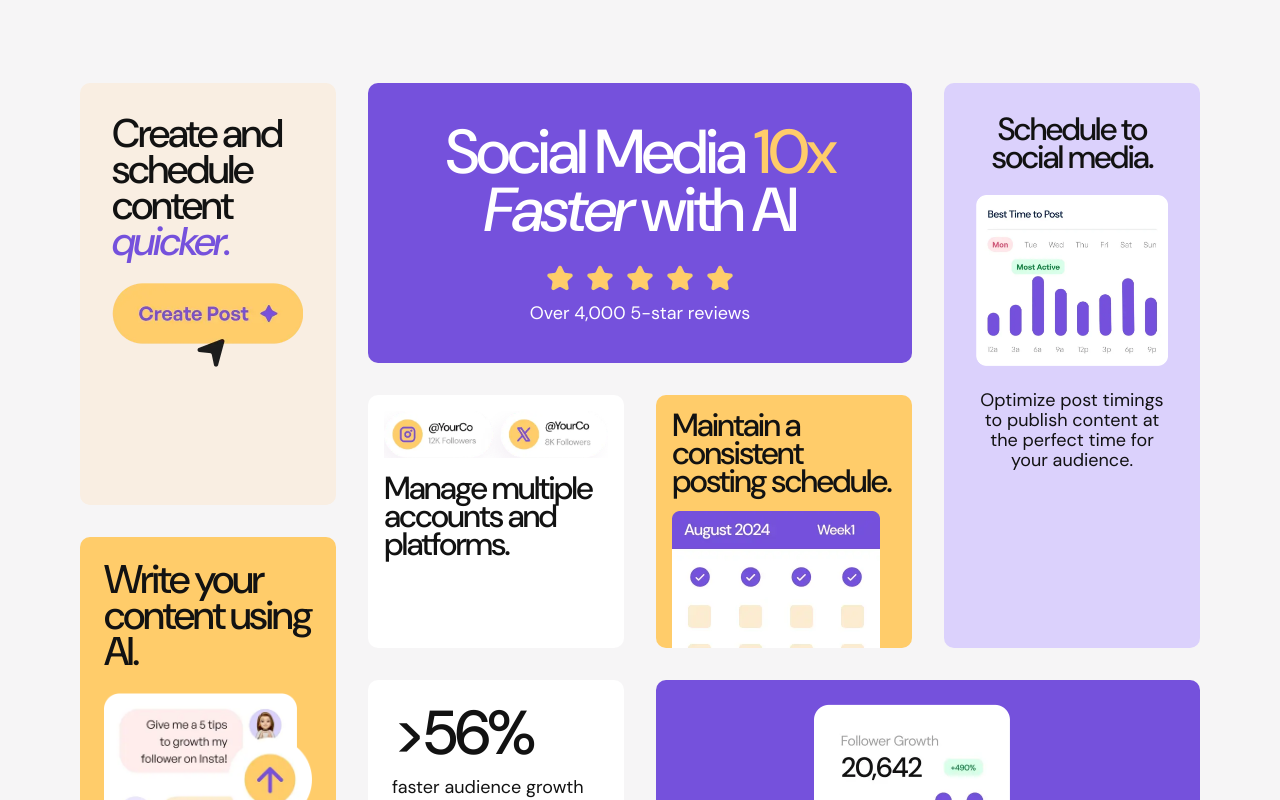
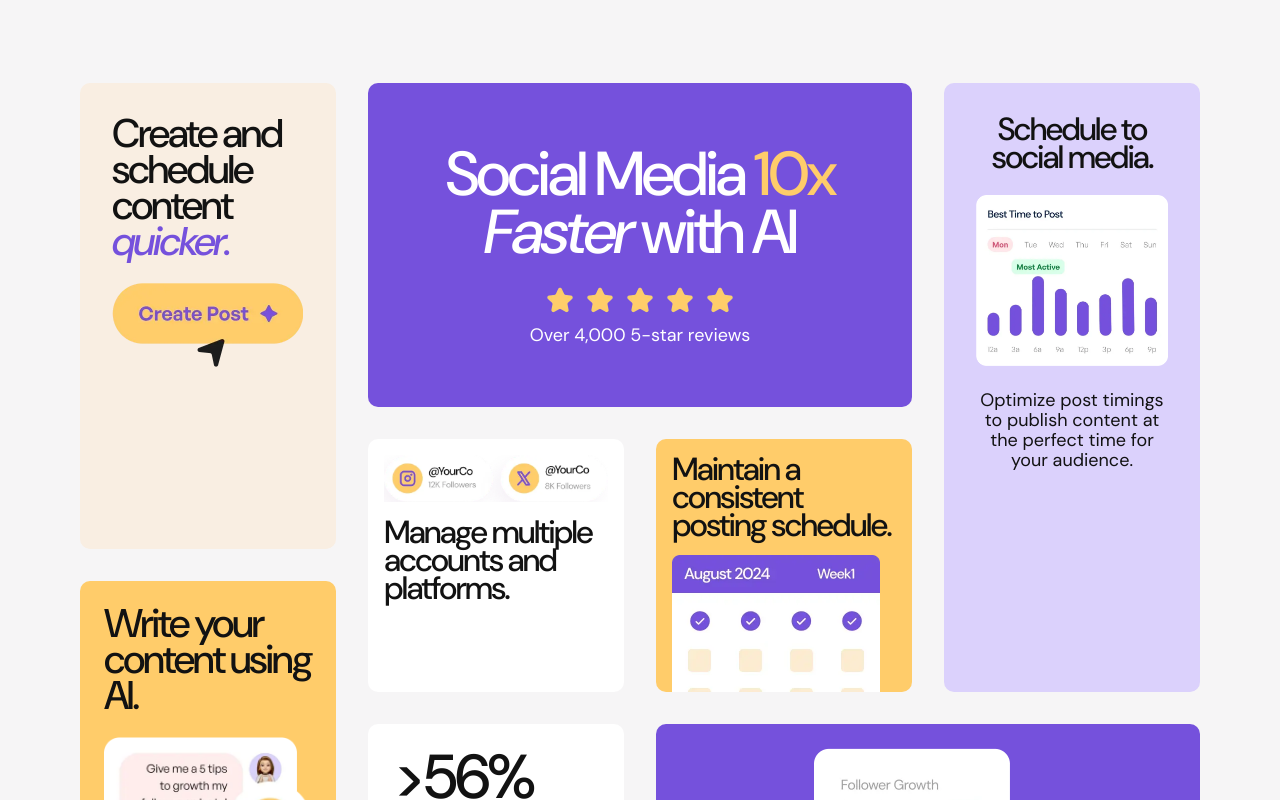
Before and after one commit to Arsalan2078/bento-grid, a React (Vite) app: page / in a window 1280 px wide. Shown: the top 800 px of the page. Built offline with nearby package versions, Linux system fonts and the light colour scheme.

Commit message:
styling complete

```diff
--- a/src/components/sections/SectionSocialMedia/index.module.css
+++ b/src/components/sections/SectionSocialMedia/index.module.css
@@ -3,7 +3,8 @@
   flex-direction: column;
   gap: 1.5rem;
 
-  padding: 2.5rem 2rem;
+  --padding-y: clamp(2.5rem, 0.1536rem + 10.9453cqw, 3.875rem);
+  padding: var(--padding-y) 2rem;
 
   text-align: center;
 
@@ -14,3 +15,9 @@
     gap: 0.5rem;
   }
 }
+
+@container bento-cell (min-width: calc(544 / 16 * 1rem)) {
+  .section {
+    --padding-y: clamp(3.875rem, 1.5139rem + 6.9444cqw, 4.5rem);
+  }
+}
```
